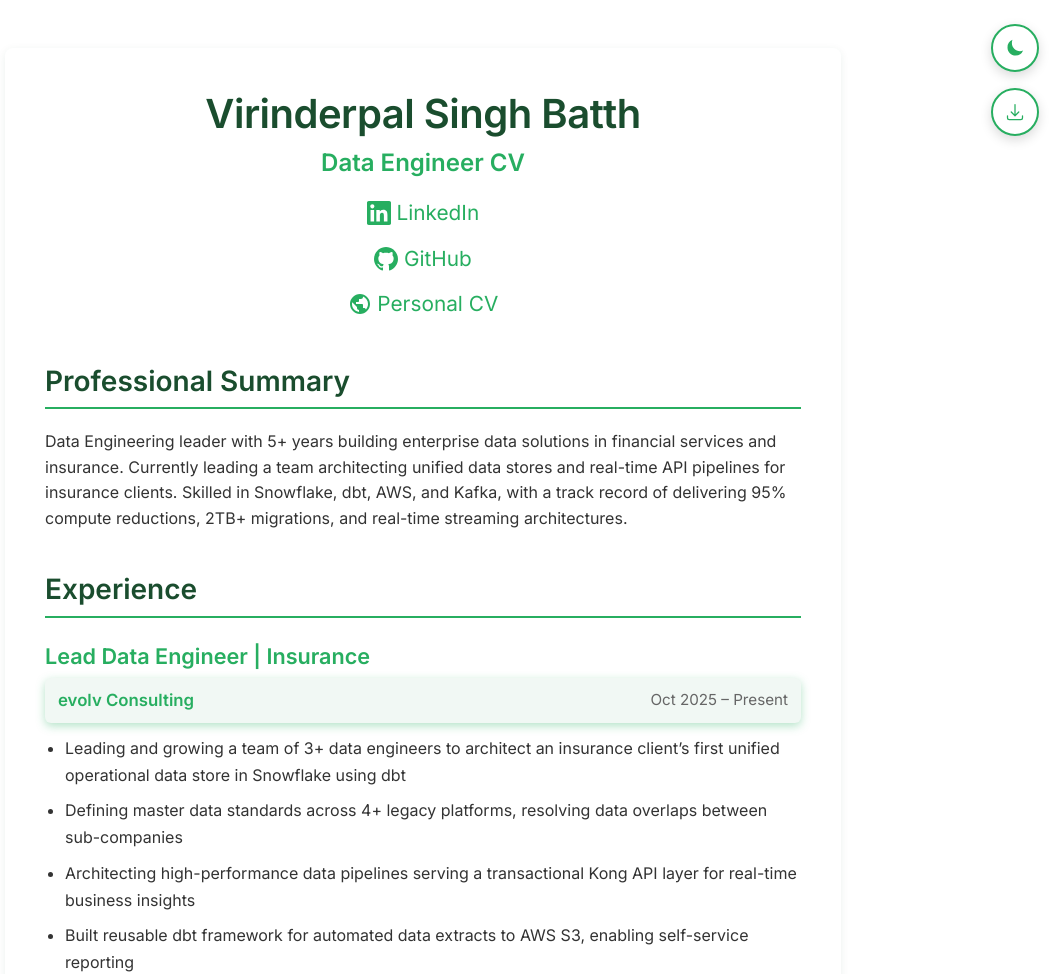
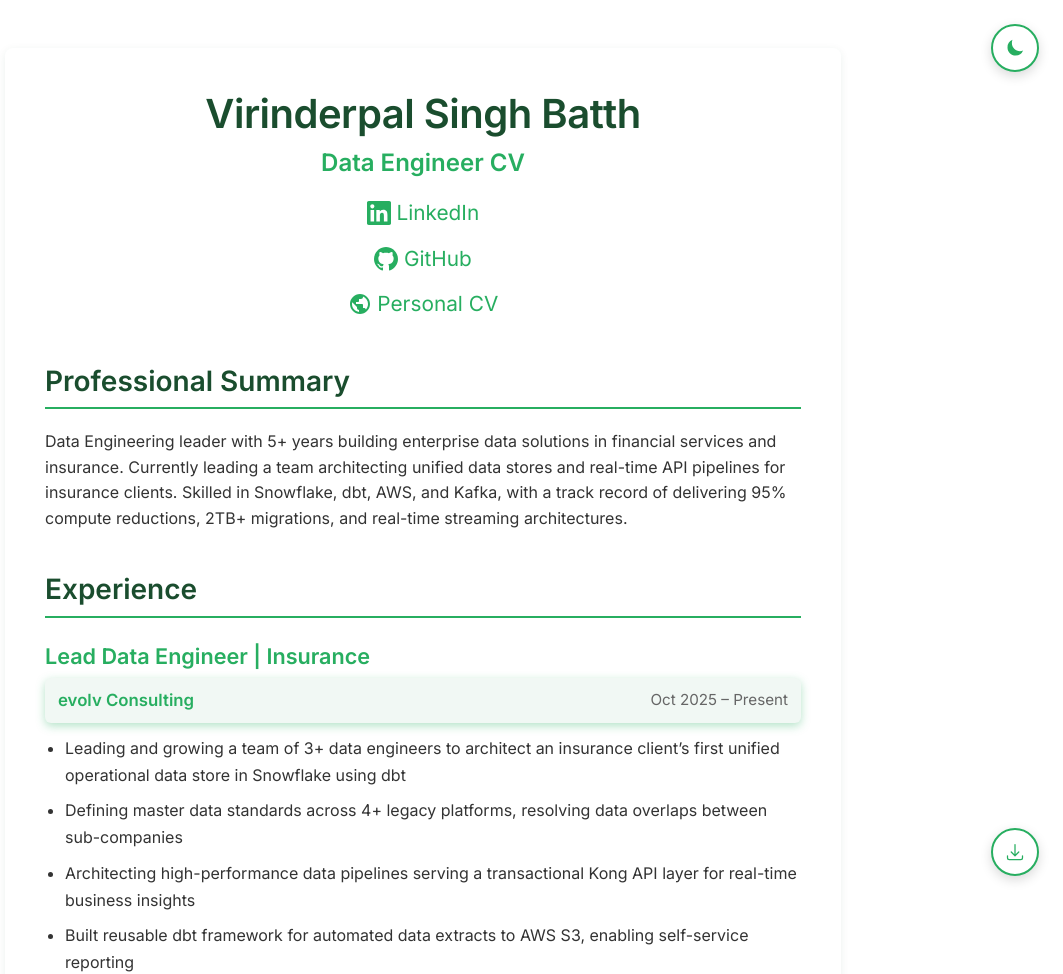
Before and after one commit to vsbatth6/vsbatth6.github.io, a Jekyll site: the page built from index.md, in a window 1280 px wide. Shown: the top 974 px of the page, without its empty margins (217-1280 px from the left). Built offline with Jekyll 4.4.1, drawn with Linux system fonts in a browser that asks for light colours.

Commit message:
Move Resume/CV button to bottom right
Changed PDF download button positioning from top right to bottom right:
- Desktop: bottom: 1.5rem (was top: 5.5rem)
- Mobile (≤768px): bottom: 0.75rem (was top: 4.25rem)
- Extra small (≤380px): bottom: 0.5rem (was top: 3.75rem)

This prevents the button from overlapping with content on mobile devices.

```diff
--- a/assets/css/style.css
+++ b/assets/css/style.css
@@ -583,7 +583,7 @@ h2:last-of-type + ul li {
 /* PDF Download button */
 .pdf-download {
     position: fixed;
-    top: 5.5rem;
+    bottom: 1.5rem;
     right: 1.5rem;
     width: 48px;
     height: 48px;
@@ -719,7 +719,7 @@ h2:last-of-type + ul li {
     }
 
     .pdf-download {
-        top: 4.25rem;
+        bottom: 0.75rem;
         right: 0.75rem;
         width: 44px;
         height: 44px;
@@ -746,7 +746,7 @@ h2:last-of-type + ul li {
     }
 
     .pdf-download {
-        top: 3.75rem;
+        bottom: 0.5rem;
         right: 0.5rem;
         width: 40px;
         height: 40px;
```
